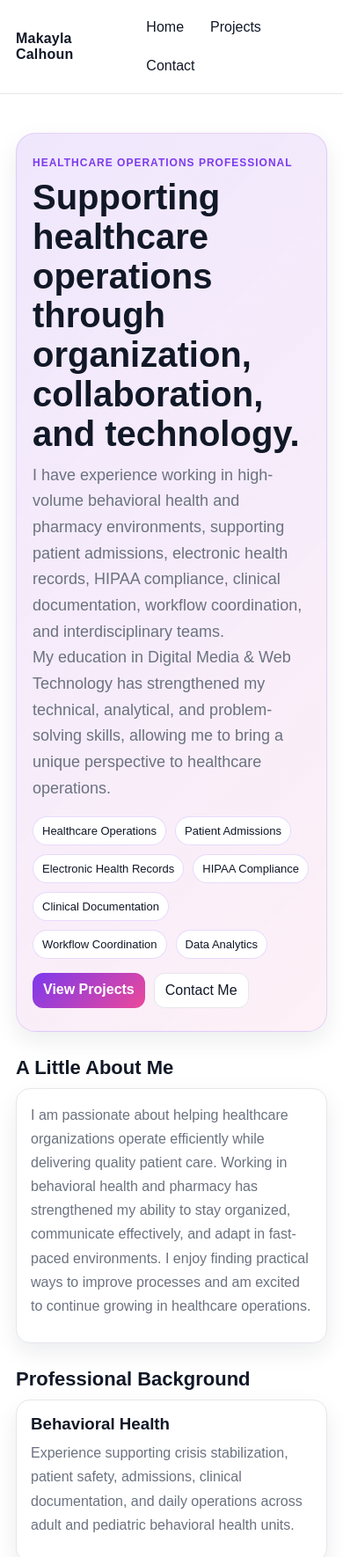
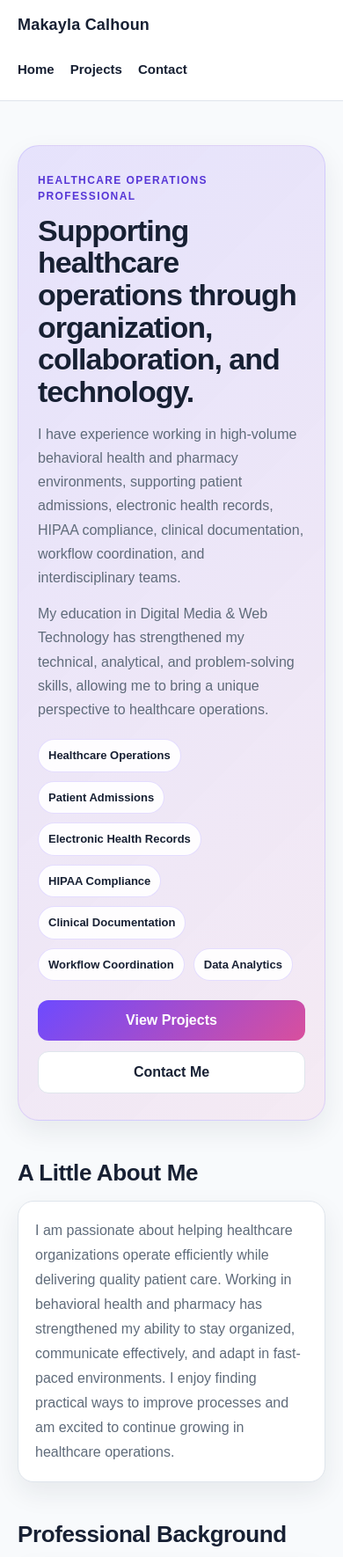
Before and after one commit to makaylacalhoun102-dot/makayla-portfolio, a plain HTML site: page index.html in a window 390 px wide. Shown: the top 1770 px of the page at 88% size. Drawn offline with Linux system fonts and the light colour scheme.

Commit message:
Update styles.css

```diff
--- a/css/styles.css
+++ b/css/styles.css
@@ -1,164 +1,379 @@
-:root{
-  --bg:#ffffff;
-  --text:#111827;
-  --muted:#6b7280;
-  --border:#e5e7eb;
+:root {
+  --bg: #f8fafc;
+  --text: #172033;
+  --muted: #5f6b7a;
+  --border: #dfe5ec;
 
-  /* Professional color with personality */
-  --accent:#7c3aed;   /* purple */
-  --accent2:#ec4899;  /* pink */
-  --card:#ffffff;
-  --soft:#faf7ff;     /* very light lavender */
-  --shadow: 0 10px 26px rgba(17,24,39,0.08);
+  --accent: #6d4aff;
+  --accent-dark: #5636d6;
+  --accent2: #d94f9d;
+
+  --card: #ffffff;
+  --soft: #f3f0ff;
+  --soft-pink: #fff3f9;
+
+  --shadow: 0 12px 30px rgba(23, 32, 51, 0.08);
+  --shadow-hover: 0 16px 36px rgba(23, 32, 51, 0.12);
 }
 
-*{ box-sizing:border-box; }
-html,body{ margin:0; padding:0; font-family: Arial, Helvetica, sans-serif; background:var(--bg); color:var(--text); }
+* {
+  box-sizing: border-box;
+}
 
-a{ color: var(--accent); }
-a:hover{ opacity:0.9; }
+html {
+  scroll-behavior: smooth;
+}
 
-.container{ max-width: 980px; margin: 0 auto; padding: 26px 18px; }
+body {
+  margin: 0;
+  padding: 0;
+  font-family: Arial, Helvetica, sans-serif;
+  background: var(--bg);
+  color: var(--text);
+  line-height: 1.5;
+}
 
-.nav{
-  background:#fff;
-  border-bottom:1px solid var(--border);
+a {
+  color: var(--accent);
+}
+
+a:hover {
+  color: var(--accent-dark);
+}
+
+img {
+  display: block;
+  max-width: 100%;
+}
+
+.container {
+  max-width: 1040px;
+  margin: 0 auto;
+  padding: 30px 20px;
+}
+
+/* Navigation */
+
+.nav {
+  background: rgba(255, 255, 255, 0.96);
+  border-bottom: 1px solid var(--border);
   position: sticky;
-  top:0;
-  z-index:10;
+  top: 0;
+  z-index: 10;
+  backdrop-filter: blur(10px);
 }
-.nav-inner{
-  max-width: 980px;
+
+.nav-inner {
+  max-width: 1040px;
   margin: 0 auto;
-  padding: 14px 18px;
-  display:flex;
-  align-items:center;
-  justify-content:space-between;
-  gap:16px;
+  padding: 15px 20px;
+  display: flex;
+  align-items: center;
+  justify-content: space-between;
+  gap: 18px;
 }
-.brand{
-  font-weight:900;
-  letter-spacing:0.2px;
-  text-decoration:none;
-  color:var(--text);
+
+.brand {
+  font-weight: 800;
+  letter-spacing: 0.2px;
+  text-decoration: none;
+  color: var(--text);
+  font-size: 18px;
 }
-.links{ display:flex; gap:10px; flex-wrap:wrap; }
-.links a{
-  text-decoration:none;
-  color:var(--text);
-  padding:8px 10px;
-  border-radius:10px;
+
+.brand:hover {
+  color: var(--accent);
 }
-.links a:hover{ background: var(--soft); }
 
-.hero{
-  margin-top: 18px;
-  padding: 26px 18px;
-  border-radius: 22px;
-  background: linear-gradient(135deg, rgba(124,58,237,0.12), rgba(236,72,153,0.08));
-  border: 1px solid rgba(124,58,237,0.16);
+.links {
+  display: flex;
+  gap: 6px;
+  flex-wrap: wrap;
+}
+
+.links a {
+  text-decoration: none;
+  color: var(--text);
+  padding: 8px 12px;
+  border-radius: 10px;
+  font-weight: 600;
+  font-size: 15px;
+}
+
+.links a:hover {
+  background: var(--soft);
+  color: var(--accent-dark);
+}
+
+/* Hero */
+
+.hero {
+  margin-top: 20px;
+  padding: 42px 34px;
+  border-radius: 24px;
+  background:
+    linear-gradient(
+      135deg,
+      rgba(109, 74, 255, 0.13),
+      rgba(217, 79, 157, 0.09)
+    );
+  border: 1px solid rgba(109, 74, 255, 0.16);
   box-shadow: var(--shadow);
 }
-.kicker{
-  color:var(--accent);
-  font-weight:900;
-  text-transform:uppercase;
-  font-size:12px;
-  letter-spacing:1px;
-}
-h1{ margin:10px 0 10px; font-size:40px; line-height:1.12; }
-.subtitle{ margin:0; color:var(--muted); font-size:18px; line-height:1.65; max-width: 70ch; }
 
-.badges{ display:flex; flex-wrap:wrap; gap:10px; margin-top:16px; }
-.badge{
-  font-size:13px;
-  padding:8px 10px;
-  background:#fff;
-  border:1px solid rgba(124,58,237,0.18);
-  border-radius:999px;
-  color:var(--text);
+.kicker {
+  color: var(--accent-dark);
+  font-weight: 800;
+  text-transform: uppercase;
+  font-size: 12px;
+  letter-spacing: 1.4px;
 }
 
-.btn-row{ display:flex; gap:10px; flex-wrap:wrap; margin-top: 16px; }
-.btn{
-  display:inline-block;
-  text-decoration:none;
-  padding:10px 12px;
-  border-radius:12px;
-  border:1px solid var(--border);
-  color:var(--text);
-  background:#fff;
+h1 {
+  margin: 12px 0 16px;
+  max-width: 820px;
+  font-size: clamp(34px, 5vw, 52px);
+  line-height: 1.08;
+  letter-spacing: -1px;
 }
-.btn.primary{
+
+.subtitle {
+  margin: 0 0 14px;
+  color: var(--muted);
+  font-size: 18px;
+  line-height: 1.7;
+  max-width: 74ch;
+}
+
+/* Badges */
+
+.badges {
+  display: flex;
+  flex-wrap: wrap;
+  gap: 10px;
+  margin-top: 20px;
+}
+
+.badge {
+  font-size: 13px;
+  font-weight: 600;
+  padding: 8px 11px;
+  background: rgba(255, 255, 255, 0.9);
+  border: 1px solid rgba(109, 74, 255, 0.18);
+  border-radius: 999px;
+  color: var(--text);
+}
+
+/* Buttons */
+
+.btn-row {
+  display: flex;
+  gap: 12px;
+  flex-wrap: wrap;
+  margin-top: 22px;
+}
+
+.btn {
+  display: inline-block;
+  text-decoration: none;
+  padding: 11px 16px;
+  border-radius: 12px;
+  border: 1px solid var(--border);
+  color: var(--text);
+  background: #ffffff;
+  font-weight: 700;
+  transition:
+    transform 0.2s ease,
+    box-shadow 0.2s ease,
+    opacity 0.2s ease;
+}
+
+.btn.primary {
   background: linear-gradient(135deg, var(--accent), var(--accent2));
   border: none;
-  color:#fff;
-  font-weight:700;
-}
-.btn:hover{ opacity:0.94; }
-
-.section{ margin-top: 28px; }
-.section h2{ font-size:22px; margin: 0 0 10px; }
-.section p{ color:var(--muted); line-height:1.7; margin: 0 0 12px; }
-
-.grid{
-  display:grid;
-  grid-template-columns: repeat(12, 1fr);
-  gap:16px;
+  color: #ffffff;
 }
 
-.card{
+.btn:hover {
+  transform: translateY(-2px);
+  box-shadow: 0 8px 18px rgba(23, 32, 51, 0.12);
+  color: var(--text);
+}
+
+.btn.primary:hover {
+  color: #ffffff;
+}
+
+/* Sections */
+
+.section {
+  margin-top: 40px;
+}
+
+.section h2 {
+  font-size: 26px;
+  margin: 0 0 12px;
+  letter-spacing: -0.4px;
+}
+
+.section > p {
+  max-width: 78ch;
+}
+
+.section p {
+  color: var(--muted);
+  line-height: 1.75;
+  margin: 0 0 12px;
+}
+
+/* Grid and cards */
+
+.grid {
+  display: grid;
+  grid-template-columns: repeat(12, 1fr);
+  gap: 18px;
+}
+
+.card {
   grid-column: span 12;
   background: var(--card);
   border: 1px solid var(--border);
-  border-radius: 16px;
-  padding: 16px;
+  border-radius: 18px;
+  padding: 22px;
   box-shadow: var(--shadow);
+  transition:
+    transform 0.2s ease,
+    box-shadow 0.2s ease,
+    border-color 0.2s ease;
 }
 
-@media (min-width: 760px){
-  .card.half{ grid-column: span 6; }
-  .card.third{ grid-column: span 4; }
+.card:hover {
+  transform: translateY(-3px);
+  box-shadow: var(--shadow-hover);
+  border-color: rgba(109, 74, 255, 0.25);
 }
 
-.project{
-  display:flex;
-  flex-direction:column;
-  gap:10px;
+.card h2,
+.card h3 {
+  color: var(--text);
 }
 
-.project img{
-  width:100%;
+.card p:last-child {
+  margin-bottom: 0;
+}
+
+@media (min-width: 760px) {
+  .card.half {
+    grid-column: span 6;
+  }
+
+  .card.third {
+    grid-column: span 4;
+  }
+}
+
+/* Projects */
+
+.project {
+  display: flex;
+  flex-direction: column;
+  gap: 12px;
+}
+
+.project img {
+  width: 100%;
   border-radius: 14px;
   border: 1px solid var(--border);
-  background:#fff;
+  background: #ffffff;
+  object-fit: cover;
 }
 
-.project h3{ margin:0; font-size:18px; }
-.meta{ font-size:13px; color:var(--muted); }
-
-.project-grid{
-  display:grid;
-  grid-template-columns: 1fr;
-  gap:12px;
-}
-@media (min-width: 760px){
-  .project-grid{ grid-template-columns: repeat(3, 1fr); }
+.project h3 {
+  margin: 2px 0 0;
+  font-size: 20px;
 }
 
-.hr{
-  height:1px;
-  background:var(--border);
+.meta {
+  font-size: 13px;
+  color: var(--accent-dark);
+  font-weight: 700;
+}
+
+.project-grid {
+  display: grid;
+  grid-template-columns: 1fr;
+  gap: 14px;
+  margin-top: 6px;
+}
+
+@media (min-width: 760px) {
+  .project-grid {
+    grid-template-columns: repeat(3, 1fr);
+  }
+}
+
+.hr {
+  height: 1px;
+  background: var(--border);
   margin: 10px 0 6px;
 }
 
-.footer{
-  border-top:1px solid var(--border);
-  margin-top: 38px;
-  padding: 18px;
+/* Footer */
+
+.footer {
+  border-top: 1px solid var(--border);
+  margin-top: 50px;
+  padding: 22px;
   color: var(--muted);
   font-size: 13px;
-  text-align:center;
+  text-align: center;
+  background: #ffffff;
 }
-.footer a{ color: var(--accent); text-decoration:none; }
-.footer a:hover{ text-decoration:underline; }
+
+.footer a {
+  color: var(--accent);
+  text-decoration: none;
+  font-weight: 700;
+}
+
+.footer a:hover {
+  text-decoration: underline;
+}
+
+/* Mobile */
+
+@media (max-width: 640px) {
+  .nav-inner {
+    align-items: flex-start;
+    flex-direction: column;
+  }
+
+  .links {
+    width: 100%;
+  }
+
+  .links a {
+    padding-left: 0;
+  }
+
+  .hero {
+    padding: 30px 22px;
+  }
+
+  h1 {
+    font-size: 34px;
+  }
+
+  .subtitle {
+    font-size: 16px;
+  }
+
+  .btn {
+    width: 100%;
+    text-align: center;
+  }
+
+  .card {
+    padding: 19px;
+  }
+}
```
